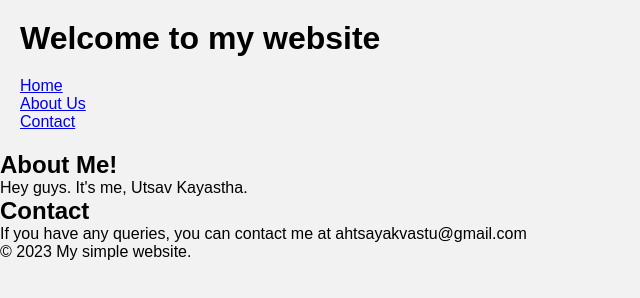
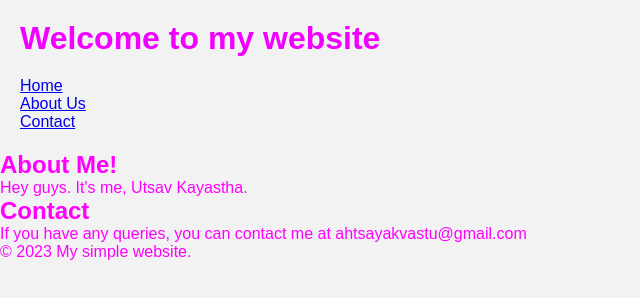
Before and after one commit to UtsavCK/utsavck.github.io, a plain HTML site: page index.html in a window 1280 px wide. Shown: the whole page, without its empty margins (0-640 px from the left). Drawn offline with Linux system fonts and the light colour scheme.

Commit message:
color changes

```diff
--- a/style.css
+++ b/style.css
@@ -6,7 +6,7 @@ body, h1, h2, p, ul, li{
 body{
     font-family: Arial, Helvetica, sans-serif;
     background-color: #f1f2f1;
-    color: 0a034e;
+    color: fuchsia;
 }
 
 header{
@@ -15,7 +15,7 @@ header{
 }
 
 h1{
-    color: fff;
+    color: #f100ff;
     margin-bottom: 20px;
 }
 
```
